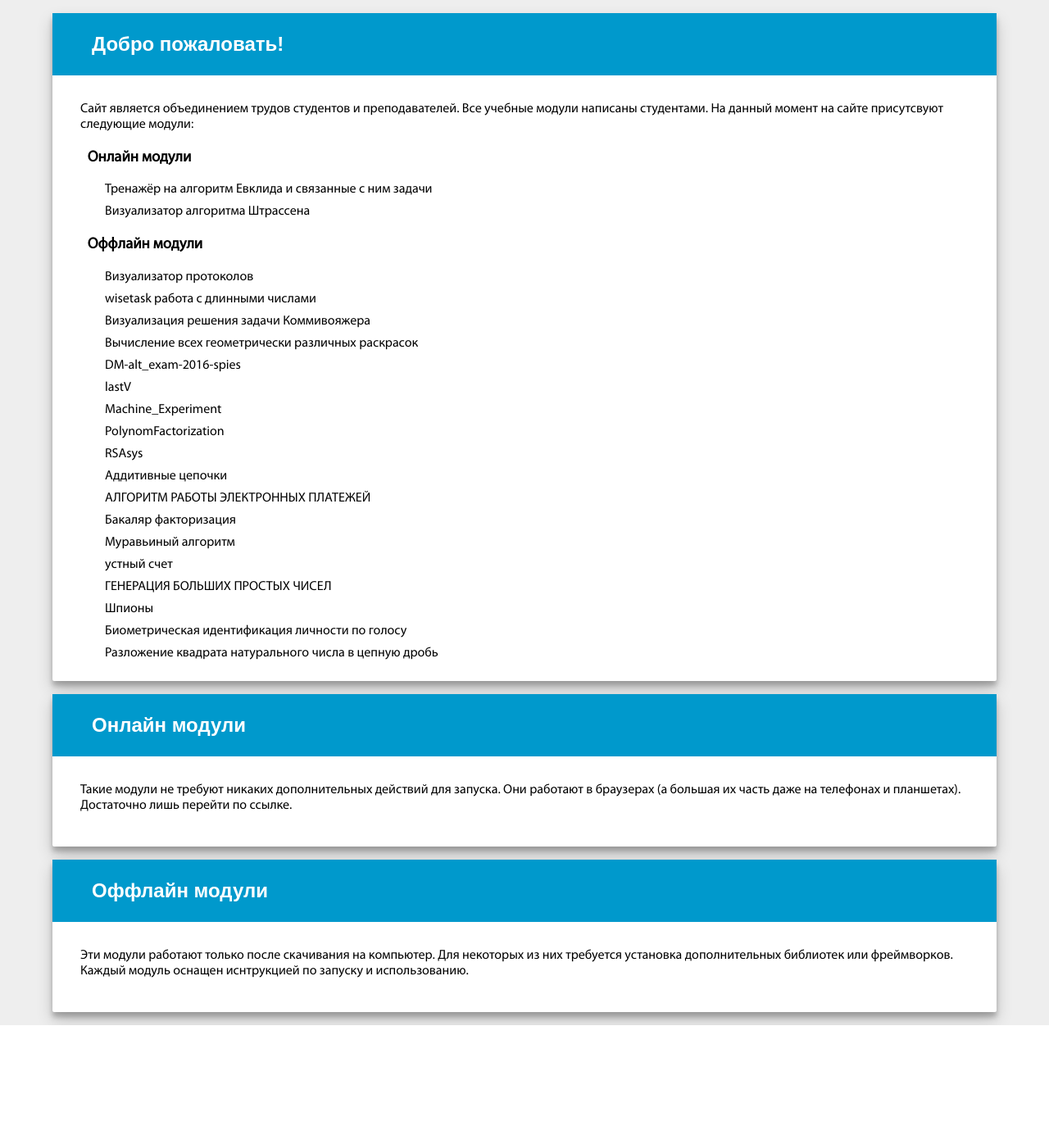
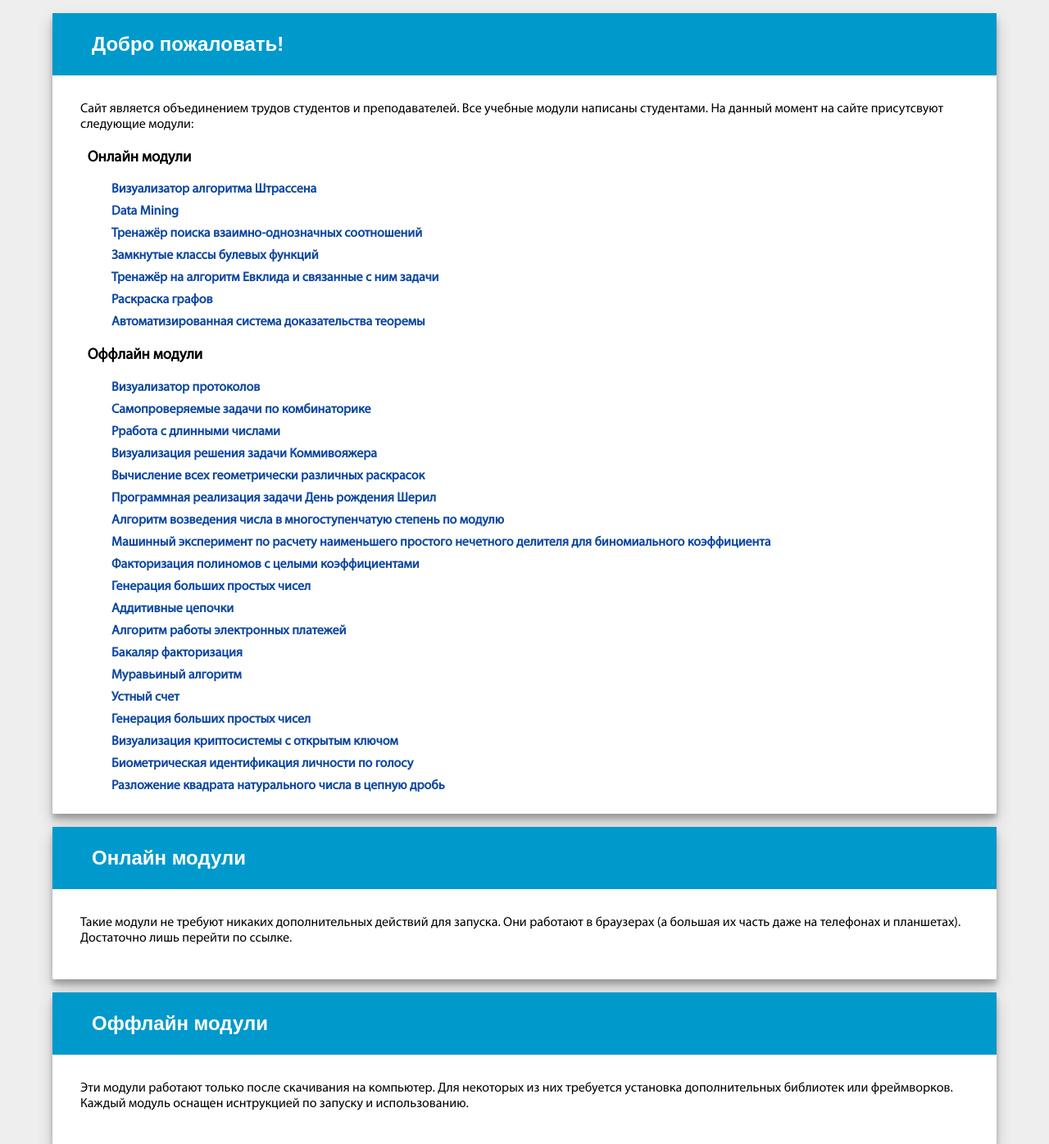
Before and after one commit to dmitr1y/edu-modules, a PHP site: page /intro.html in a window 1280 px wide. Shown: the top 1396 px of the page at 82% size. Before the commit the page ends 1251 px from the top, so only its background shows below. Run offline with PHP 8.4, Linux system fonts and the light colour scheme.

Commit message:
updated intro page

```diff
--- a/css/moduleManual.css
+++ b/css/moduleManual.css
@@ -124,7 +124,6 @@ h2 {
 
 p {
     padding-left: 0.625em;
-    /* padding-left: 10px; */
     padding-right: 0.625em;
 }
 
@@ -157,3 +156,7 @@ h3 {
     margin-left: 1em;
     padding: 0;
 }
+
+.intro-modules {
+    margin-left: 3em;
+}
--- a/intro.html
+++ b/intro.html
@@ -14,32 +14,117 @@
             <p>Сайт является объединением трудов студентов и преподавателей. Все учебные модули написаны студентами. На
                 данный момент на сайте присутсвуют следующие модули:</p>
             <h3>Онлайн модули</h3>
-            <ol>
-                <li>Тренажёр на алгоритм Евклида и связанные с ним задачи</li>
-                <li>Визуализатор алгоритма Штрассена</li>
-            </ol>
+            <ul class="intro-modules">
+                <li><a class="collection-item" href="#" title="Нажмите, чтобы перейти к модулю"
+                       onclick="gotoModuleWindow('http://students.ipo.spb.ru/modules/StrassenVizi/index.html')">Визуализатор
+                    алгоритма Штрассена</a></li>
+                <li><a class="collection-item" href="#" title="Нажмите, чтобы перейти к модулю"
+                       onclick="gotoModuleWindow('http://students.ipo.spb.ru/modules/KIO.files/KIO_index.html')">Data
+                    Mining</a></li>
+                <li><a class="collection-item" href="#" title="Нажмите, чтобы перейти к модулю"
+                       onclick="gotoModuleWindow('http://students.ipo.spb.ru/modules/alternative-exam-gh-pages/index.html')">Тренажёр
+                    поиска
+                    взаимно-однозначных соотношений</a></li>
+                <li><a class="collection-item" href="#" title="Нажмите, чтобы перейти к модулю"
+                       onclick="gotoModuleWindow('http://xn--80atdza4d.xn--80aqijq.xn--p1ai/')">Замкнутые классы булевых
+                    функций</a></li>
+                <li><a class="collection-item" href="#" title="Нажмите, чтобы перейти к модулю"
+                       onclick="gotoModuleWindow('http://evklid.students.ipo.spb.ru/')">Тренажёр на алгоритм Евклида и
+                    связанные с ним задачи</a></li>
+                <li><a class="collection-item" href="#" title="Нажмите, чтобы перейти к модулю"
+                       onclick="gotoModuleWindow('http://students.ipo.spb.ru/modules/drawing-graph/index.html')">Раскраска
+                    графов</a></li>
+                <li><a class="collection-item" href="#" title="Нажмите, чтобы перейти к модулю"
+                       onclick="gotoModuleWindow('http://atp-system.students.ipo.spb.ru/')">Автоматизированная система
+                    доказательства теоремы</a></li>
+            </ul>
 
             <h3>Оффлайн модули</h3>
-            <ol>
-                <li>Визуализатор протоколов</li>
-                <li>wisetask работа с длинными числами</li>
-                <li>Визуализация решения задачи Коммивояжера</li>
-                <li>Вычисление всех геометрически различных раскрасок</li>
-                <li>DM-alt_exam-2016-spies</li>
-                <li>lastV</li>
-                <li>Machine_Experiment</li>
-                <li>PolynomFactorization</li>
-                <li>RSAsys</li>
-                <li>Аддитивные цепочки</li>
-                <li>АЛГОРИТМ РАБОТЫ ЭЛЕКТРОННЫХ ПЛАТЕЖЕЙ</li>
-                <li>Бакаляр факторизация</li>
-                <li>Муравьиный алгоритм</li>
-                <li>устный счет</li>
-                <li>ГЕНЕРАЦИЯ БОЛЬШИХ ПРОСТЫХ ЧИСЕЛ</li>
-                <li>Шпионы</li>
-                <li>Биометрическая идентификация личности по голосу</li>
-                <li>Разложение квадрата натурального числа в цепную дробь</li>
-            </ol>
+            <ul class="intro-modules">
+                <li>
+                <li><a class="collection-item" href="#" title="Нажмите, чтобы перейти к модулю"
+                       onclick="gotoModuleWindow('http://students.ipo.spb.ru/modules/forDownload/ProtocolVisualizer/')">Визуализатор
+                    протоколов</a></li>
+                <li>
+                <li><a class="collection-item" href="#" title="Нажмите, чтобы перейти к модулю"
+                       onclick="gotoModuleWindow('http://students.ipo.spb.ru/modules/forDownload/wisetask/')">Самопроверяемые
+                    задачи по комбинаторике</a></li>
+                <li>
+                <li><a class="collection-item" href="#" title="Нажмите, чтобы перейти к модулю"
+                       onclick="gotoModuleWindow('http://students.ipo.spb.ru/modules/forDownload/AltExam-v1.0/')">Рработа
+                    с
+                    длинными числами</a></li>
+                <!--                    Компьютерная система для работы с длинными числами, представленными своими остатками-->
+                <li>
+                <li><a class="collection-item" href="#" title="Нажмите, чтобы перейти к модулю"
+                       onclick="gotoModuleWindow('http://students.ipo.spb.ru/modules/forDownload/Ant-Algo/')">Визуализация
+                    решения задачи
+                    Коммивояжера </a></li>
+                <!--                    Визуализация решения задачи Коммивояжера с помощью муравьиного алгоритма-->
+                <li>
+                <li><a class="collection-item" href="#" title="Нажмите, чтобы перейти к модулю"
+                       onclick="gotoModuleWindow('http://students.ipo.spb.ru/modules/forDownload/BernsideTheorem/')">Вычисление
+                    всех геометрически
+                    различных раскрасок</a></li>
+                <!-- Вычисление всех геометрически различных раскрасок правильных многогранников/многоугольников с использованием Теоремы Бернсайда -->
+                <li>
+                <li><a class="collection-item" href="#" title="Нажмите, чтобы перейти к модулю"
+                       onclick="gotoModuleWindow('http://students.ipo.spb.ru/modules/forDownload/DM-alt_exam-2016-spies/')">Программная
+                    реализация задачи День рождения Шерил</a></li>
+                <li>
+                <li><a class="collection-item" href="#" title="Нажмите, чтобы перейти к модулю"
+                       onclick="gotoModuleWindow('http://students.ipo.spb.ru/modules/forDownload/lastV/')">Алгоритм
+                    возведения числа в многоступенчатую степень по модулю</a></li>
+                <li>
+                <li><a class="collection-item" href="#" title="Нажмите, чтобы перейти к модулю"
+                       onclick="gotoModuleWindow('http://students.ipo.spb.ru/modules/forDownload/Machine_Experiment/')">Машинный
+                    эксперимент по расчету наименьшего простого нечетного делителя для биномиального
+                    коэффициента</a></li>
+                <li>
+                <li><a class="collection-item" href="#" title="Нажмите, чтобы перейти к модулю"
+                       onclick="gotoModuleWindow('http://students.ipo.spb.ru/modules/forDownload/PolynomFactorization/')">Факторизация
+                    полиномов с целыми коэффициентами</a></li>
+                <li>
+                <li><a class="collection-item" href="#" title="Нажмите, чтобы перейти к модулю"
+                       onclick="gotoModuleWindow('http://students.ipo.spb.ru/modules/forDownload/RSAsys/')">Генерация
+                    больших простых чисел</a></li>
+                <li>
+                <li><a class="collection-item" href="#" title="Нажмите, чтобы перейти к модулю"
+                       onclick="gotoModuleWindow('http://students.ipo.spb.ru/modules/forDownload/Аддитивные-цепочки/')">Аддитивные
+                    цепочки</a></li>
+                <li>
+                <li><a class="collection-item" href="#" title="Нажмите, чтобы перейти к модулю"
+                       onclick="gotoModuleWindow('http://students.ipo.spb.ru/modules/forDownload/АЛГОРИТМ-РАБОТЫ-ЭЛЕКТРОННЫХ-ПЛАТЕЖЕЙ/')">Алгоритм
+                    работы электронных платежей</a></li>
+                <li>
+                <li><a class="collection-item" href="#" title="Нажмите, чтобы перейти к модулю"
+                       onclick="gotoModuleWindow('http://students.ipo.spb.ru/modules/forDownload/Бакаляр-факторизация')">Бакаляр
+                    факторизация</a></li>
+                <li>
+                <li><a class="collection-item" href="#" title="Нажмите, чтобы перейти к модулю"
+                       onclick="gotoModuleWindow('http://students.ipo.spb.ru/modules/forDownload/Муравьиный-алгоритм/')">Муравьиный
+                    алгоритм</a></li>
+                <li>
+                <li><a class="collection-item" href="#" title="Нажмите, чтобы перейти к модулю"
+                       onclick="gotoModuleWindow('http://students.ipo.spb.ru/modules/forDownload/устный-счет/')">Устный
+                    счет</a></li>
+                <li>
+                <li><a class="collection-item" href="#" title="Нажмите, чтобы перейти к модулю"
+                       onclick="gotoModuleWindow('http://students.ipo.spb.ru/modules/forDownload/ГЕНЕРАЦИЯ БОЛЬШИХ ПРОСТЫХ ЧИСЕЛ/')">Генерация
+                    больших простых чисел</a></li>
+                <li>
+                <li><a class="collection-item" href="#" title="Нажмите, чтобы перейти к модулю"
+                       onclick="gotoModuleWindow('http://students.ipo.spb.ru/modules/forDownload/crypto-protocol/')">Визуализация
+                    криптосистемы с открытым ключом</a></li>
+                <li>
+                <li><a class="collection-item" href="#" title="Нажмите, чтобы перейти к модулю"
+                       onclick="gotoModuleWindow('http://students.ipo.spb.ru/modules/forDownload/Биометрическая идентификация личности по голосу/')">Биометрическая
+                    идентификация личности по голосу</a></li>
+                <li>
+                <li><a class="collection-item" href="#" title="Нажмите, чтобы перейти к модулю"
+                       onclick="gotoModuleWindow('http://students.ipo.spb.ru/modules/forDownload/разложение квадрата натурального числа в цепную дробь/')">Разложение
+                    квадрата натурального числа в цепную дробь</a></li>
+            </ul>
         </div>
     </ul>
 
```
